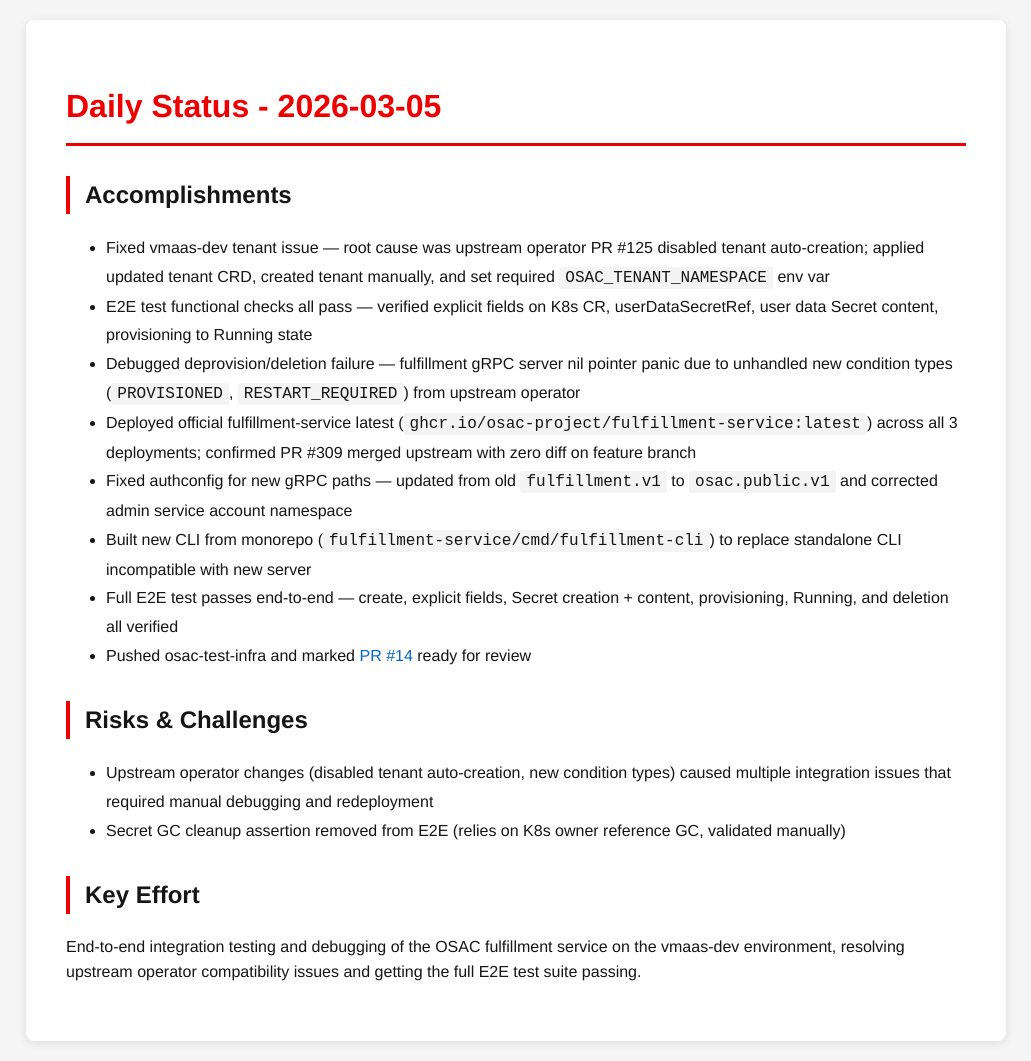
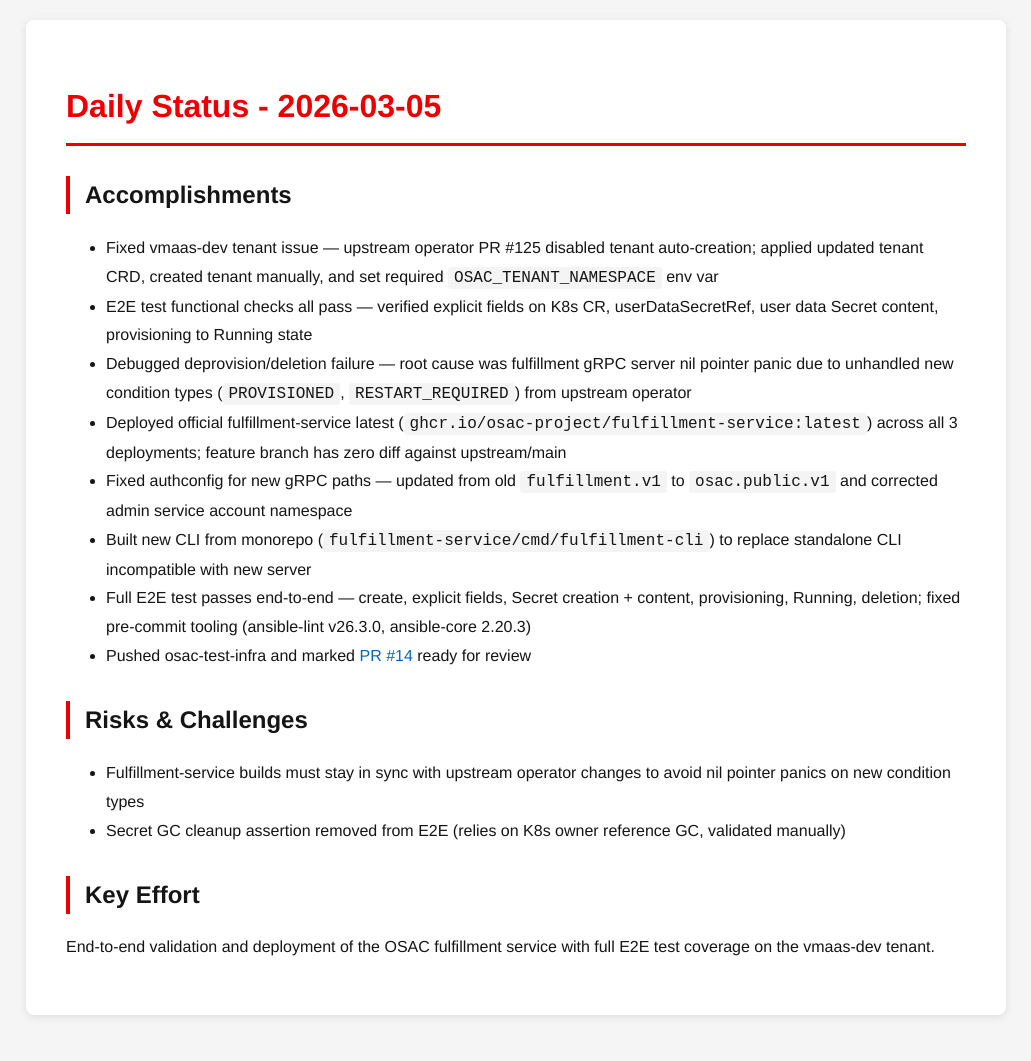
Before and after one commit to tzvatot/daily-status, a Jekyll site: the page built from 2026-03-05.md, in a window 1280 px wide. Shown: the whole page, without its empty margins (124-1155 px from the left). Built offline with Jekyll 4.4.1, drawn with Linux system fonts in a browser that asks for light colours; after the commit the page ends 1035 px from its top, so only the background shows below that.

Commit message:
Daily status update - 2026-03-05

```diff
--- a/2026-03-05.md
+++ b/2026-03-05.md
@@ -7,18 +7,18 @@ date: 2026-03-05
 # Daily Status - 2026-03-05
 
 ## Accomplishments
-- Fixed vmaas-dev tenant issue — root cause was upstream operator PR #125 disabled tenant auto-creation; applied updated tenant CRD, created tenant manually, and set required `OSAC_TENANT_NAMESPACE` env var
+- Fixed vmaas-dev tenant issue — upstream operator PR #125 disabled tenant auto-creation; applied updated tenant CRD, created tenant manually, and set required `OSAC_TENANT_NAMESPACE` env var
 - E2E test functional checks all pass — verified explicit fields on K8s CR, userDataSecretRef, user data Secret content, provisioning to Running state
-- Debugged deprovision/deletion failure — fulfillment gRPC server nil pointer panic due to unhandled new condition types (`PROVISIONED`, `RESTART_REQUIRED`) from upstream operator
-- Deployed official fulfillment-service latest (`ghcr.io/osac-project/fulfillment-service:latest`) across all 3 deployments; confirmed PR #309 merged upstream with zero diff on feature branch
+- Debugged deprovision/deletion failure — root cause was fulfillment gRPC server nil pointer panic due to unhandled new condition types (`PROVISIONED`, `RESTART_REQUIRED`) from upstream operator
+- Deployed official fulfillment-service latest (`ghcr.io/osac-project/fulfillment-service:latest`) across all 3 deployments; feature branch has zero diff against upstream/main
 - Fixed authconfig for new gRPC paths — updated from old `fulfillment.v1` to `osac.public.v1` and corrected admin service account namespace
 - Built new CLI from monorepo (`fulfillment-service/cmd/fulfillment-cli`) to replace standalone CLI incompatible with new server
-- Full E2E test passes end-to-end — create, explicit fields, Secret creation + content, provisioning, Running, and deletion all verified
+- Full E2E test passes end-to-end — create, explicit fields, Secret creation + content, provisioning, Running, deletion; fixed pre-commit tooling (ansible-lint v26.3.0, ansible-core 2.20.3)
 - Pushed osac-test-infra and marked [PR #14](https://github.com/osac-project/osac-test-infra/pull/14) ready for review
 
 ## Risks & Challenges
-- Upstream operator changes (disabled tenant auto-creation, new condition types) caused multiple integration issues that required manual debugging and redeployment
+- Fulfillment-service builds must stay in sync with upstream operator changes to avoid nil pointer panics on new condition types
 - Secret GC cleanup assertion removed from E2E (relies on K8s owner reference GC, validated manually)
 
 ## Key Effort
-End-to-end integration testing and debugging of the OSAC fulfillment service on the vmaas-dev environment, resolving upstream operator compatibility issues and getting the full E2E test suite passing.
+End-to-end validation and deployment of the OSAC fulfillment service with full E2E test coverage on the vmaas-dev tenant.
```
